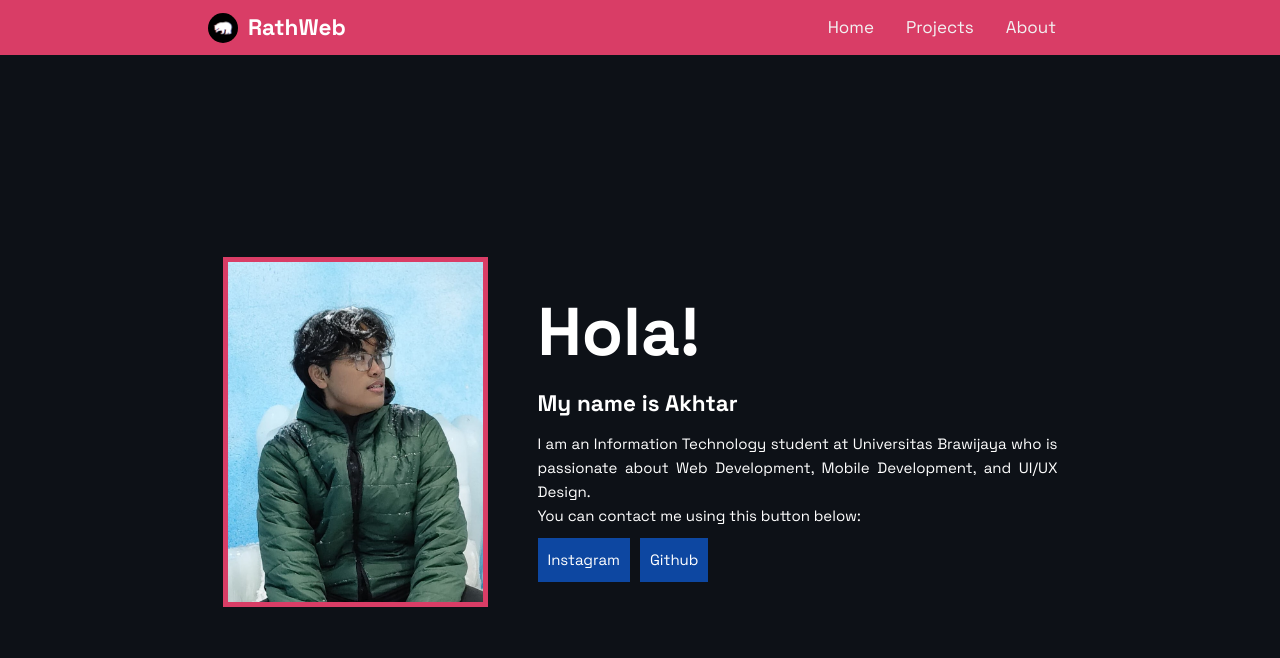
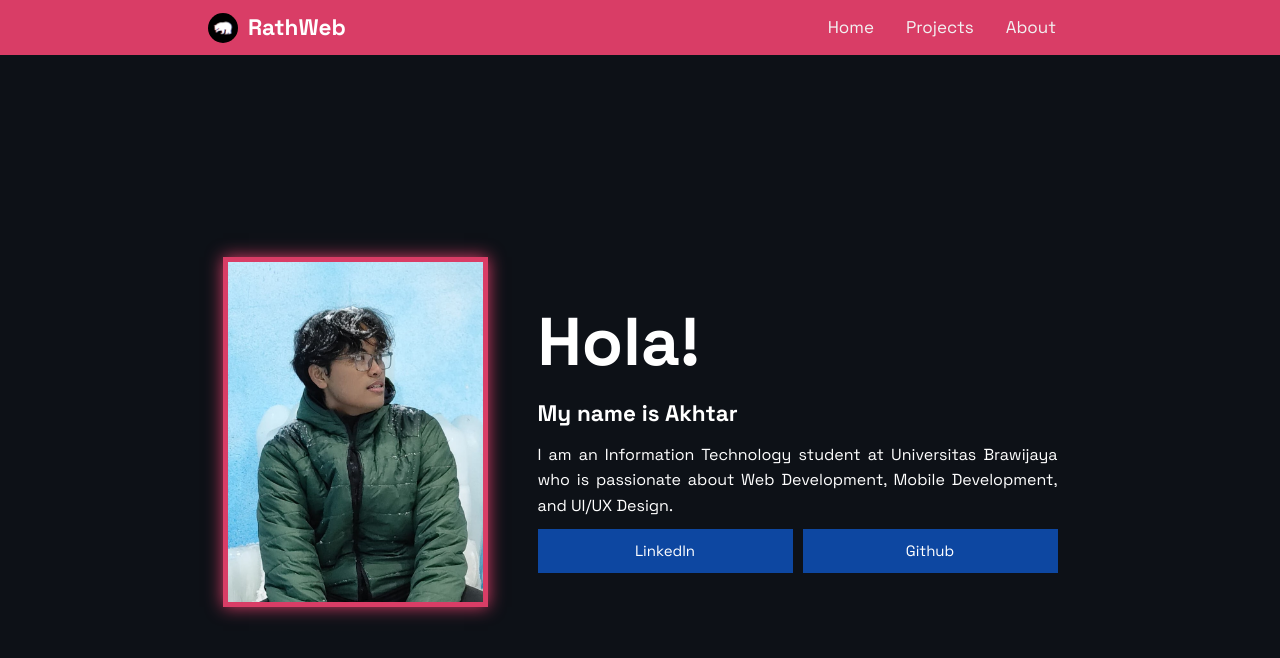
Before and after one commit to bukanberuangsr/RathWeb, a Vue app: page / in a window 1280 px wide. Shown: the top 658 px of the page. Built offline with nearby package versions, Linux system fonts and the light colour scheme.

Commit message:
update homepage visuals

```diff
--- a/src/pages/Home.vue
+++ b/src/pages/Home.vue
@@ -31,11 +31,10 @@ onUnmounted(() => {
       </h1>
       <p>
         I am an Information Technology student at Universitas Brawijaya who is passionate about Web
-        Development, Mobile Development, and UI/UX Design. <br />
-        You can contact me using this button below:
+        Development, Mobile Development, and UI/UX Design.
       </p>
       <div class="links">
-        <a href="https://instagram.com/bukanberuangsr">Instagram</a>
+        <a href="https://linkedin.com/in/akhtar-hafiz-p-303949289">LinkedIn</a>
         <a href="https://github.com/bukanberuangsr">Github</a>
       </div>
     </section>
@@ -58,11 +57,13 @@ onUnmounted(() => {
   height: 350px;
   width: auto;
   border: 5px solid var(--main-color);
-  transition: border 0.5s ease-in-out;
+  box-shadow: 0 0 16px var(--main-color);
+  transition: border 0.5s ease-in-out box-shadow 0.2s ease-in-out;
 }
 
 .image img:hover {
   border: 5px solid var(--tertiary-color);
+  box-shadow: 0 0 16px var(--tertiary-color);
 }
 
 .about {
@@ -82,6 +83,7 @@ onUnmounted(() => {
 
   p {
     font-weight: 400;
+    font-size: 1rem;
     text-align: justify;
     margin-bottom: 10px;
   }
@@ -113,20 +115,27 @@ onUnmounted(() => {
   display: flex;
   flex-direction: row;
   gap: 10px;
+  width: 100%;
 }
 
 .links a {
+  flex: 1;
   padding: 10px;
   background-color: var(--accent-dark-blue);
   color: var(--white);
+  text-align: center;
   transition:
     color 0.2s ease-in-out,
-    background-color 0.2s ease-in-out;
+    background-color 0.2s ease-in-out,
+    box-shadow 0.2s ease-in-out,
+    transform 0.2s ease-in-out;
 }
 
 .links a:hover {
   background-color: var(--accent-light-blue);
   color: var(--accent-darker-blue);
+  box-shadow: 0 0 16px var(--accent-light-blue);
+  transform: translateY(-2px);
 }
 
 @media (max-width: 786px) {
```
